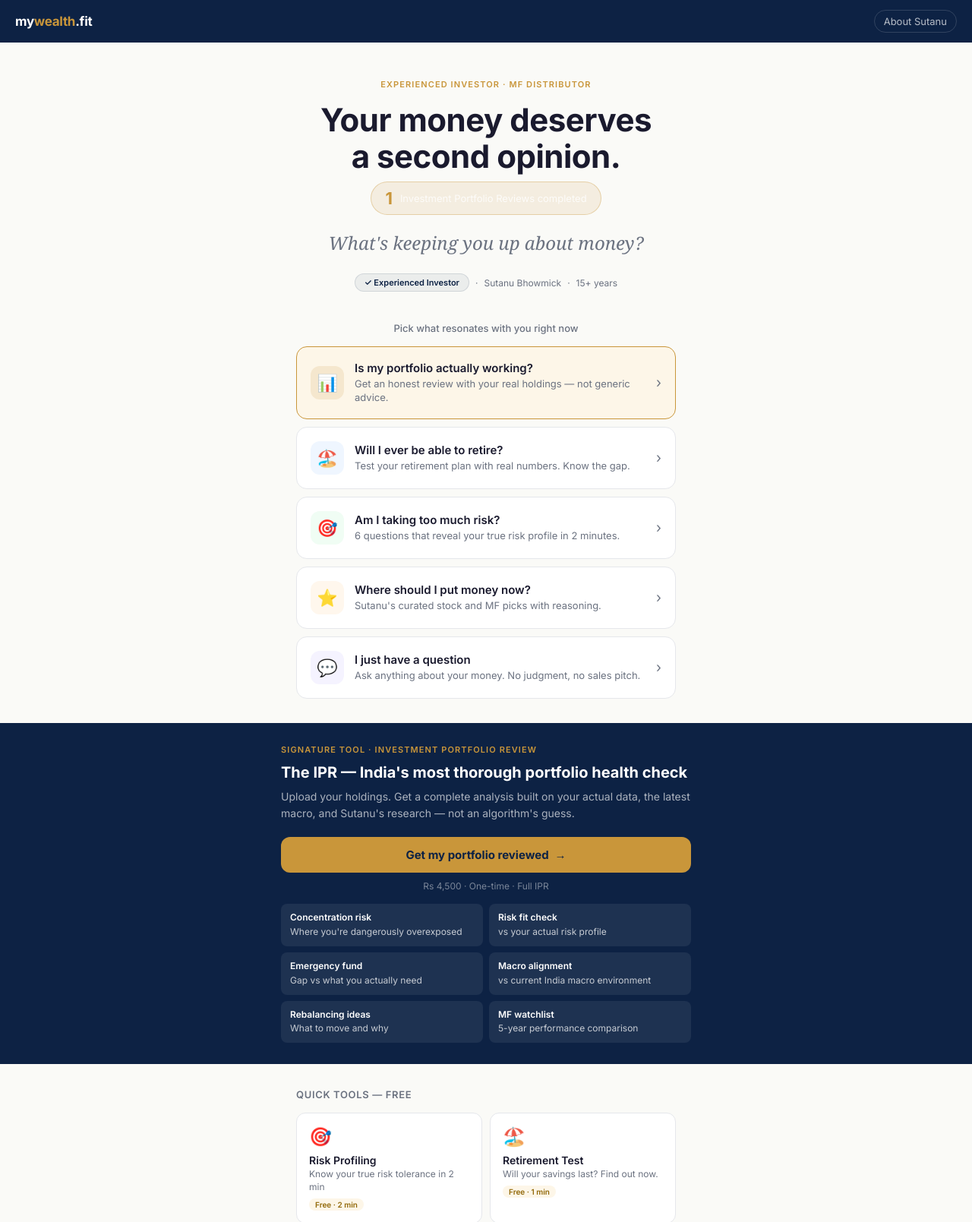
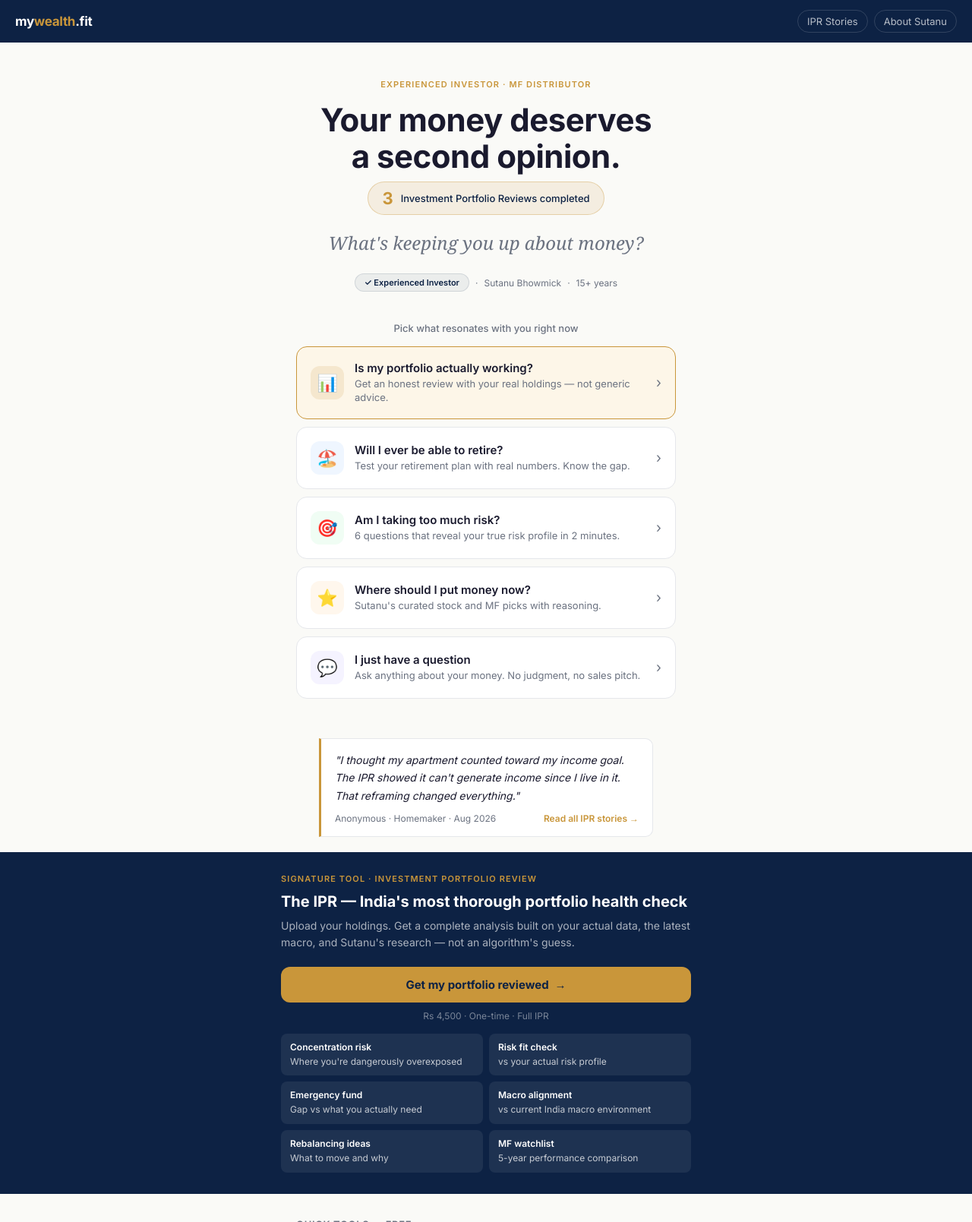
Before and after one commit to openmind3555/mywealth-fit-v2, a plain HTML site: page index.html in a window 1280 px wide. Shown: the top 1609 px of the page at 76% size. Drawn offline with Linux system fonts and the light colour scheme; a web font is replaced by a local one.

Commit message:
testimonial changes

```diff
--- a/index.html
+++ b/index.html
@@ -85,7 +85,7 @@
 
 <nav class="nav">
   <div class="logo">my<span>wealth</span>.fit</div>
-  <a href="about.html" class="nav-link">About Sutanu</a>
+  <div style="display:flex;gap:8px"><a href="ipr-stories.html" class="nav-link">IPR Stories</a><a href="about.html" class="nav-link">About Sutanu</a></div>
 </nav>
 
 <section class="hero">
@@ -93,8 +93,8 @@
   <h1 class="hero-headline">Your money deserves<br>a second opinion.</h1>
 
 <div style="display:inline-flex;align-items:center;gap:10px;background:rgba(201,150,58,.12);border:1px solid rgba(201,150,58,.35);border-radius:30px;padding:8px 18px;margin-bottom:20px">
-  <span style="font-size:22px;font-weight:800;color:#C9963A" id="ipr-counter">1</span>
-  <span style="font-size:13px;color:rgba(255,255,255,.8)">Investment Portfolio Reviews completed</span>
+  <span style="font-size:22px;font-weight:800;color:#C9963A" id="ipr-counter">3</span>
+  <span style="font-size:13px;color:var(--navy);font-weight:500">Investment Portfolio Reviews completed</span>
 </div>
 
   <p class="hero-sub">What's keeping you up about money?</p>
@@ -152,6 +152,15 @@
   </div>
 </div>
 
+<div style="padding:20px;max-width:480px;margin:0 auto">
+  <div style="background:var(--white);border:1px solid var(--border);border-left:3px solid var(--gold);border-radius:0 10px 10px 0;padding:16px 18px">
+    <div style="font-size:14px;line-height:1.7;color:var(--ink);font-style:italic">"I thought my apartment counted toward my income goal. The IPR showed it can't generate income since I live in it. That reframing changed everything."</div>
+    <div style="margin-top:10px;display:flex;align-items:center;justify-content:space-between">
+      <div style="font-size:12px;color:var(--muted)">Anonymous · Homemaker · Aug 2026</div>
+      <a href="ipr-stories.html" style="font-size:12px;font-weight:600;color:var(--gold)">Read all IPR stories →</a>
+    </div>
+  </div>
+</div>
 <section class="ipr-strip">
   <div class="ipr-inner">
     <div class="ipr-tag">Signature Tool · Investment Portfolio Review</div>
```
